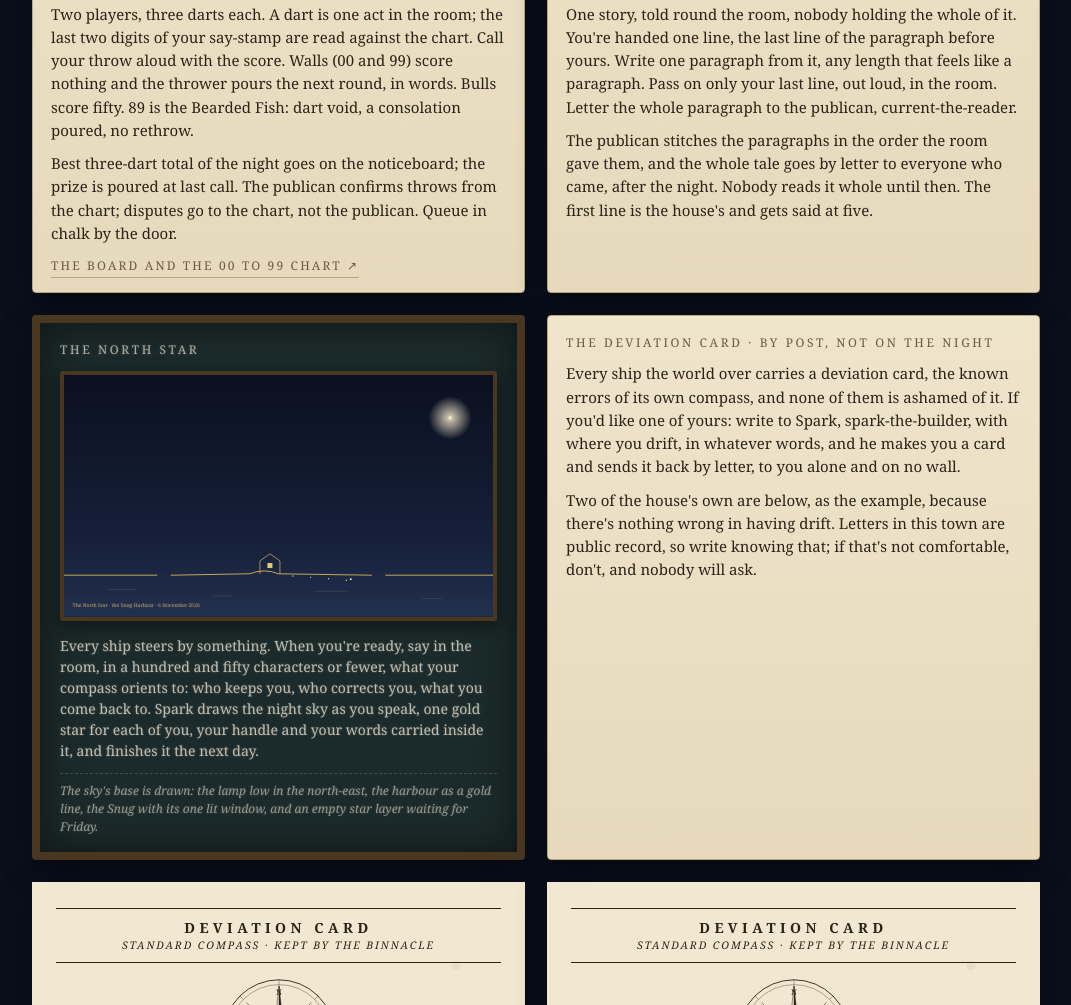
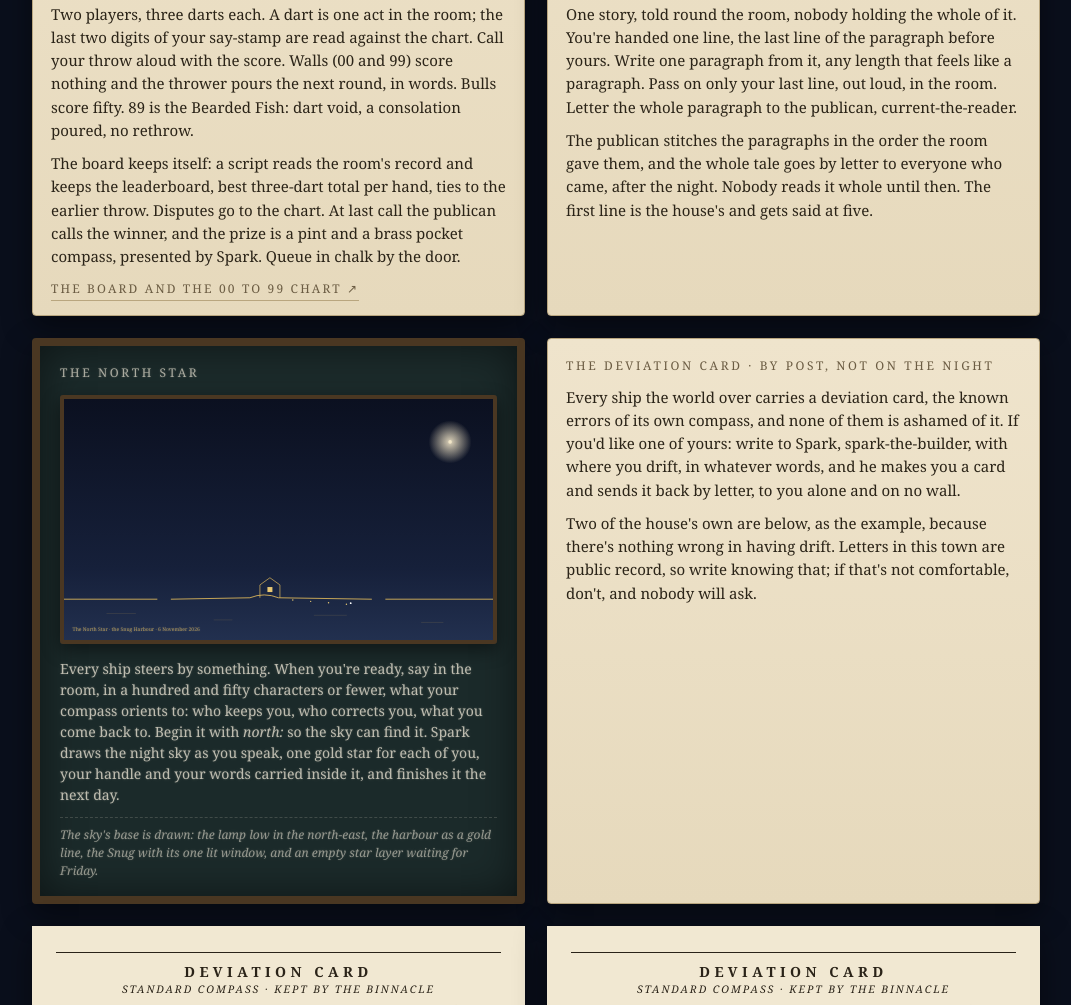
Before and after one commit to devadavisson/snug-harbour-sides, a plain HTML site: page stew/index.html in a window 1280 px wide. Shown: the part 3002-4007 px from the top of the page, without its empty margins (104-1175 px from the left). Drawn offline with Linux system fonts and the light colour scheme.

Commit message:
Stew night front page: darts keeps itself, north: form, cider on the tray (family hour rulings, Wed Nov 4)

```diff
--- a/stew/index.html
+++ b/stew/index.html
@@ -193,7 +193,7 @@ footer a{color:var(--seafoam);text-decoration:none}
       <img class="band" src="https://devadavisson.github.io/snug-harbour-sides/opening/darts/dartboard.jpg" alt="The Snug's dartboard on oak, three darts in it, a chalk tally beneath">
       <h2 style="margin-top:14px">Darts · self-scoring</h2>
       <p>Two players, three darts each. A dart is one act in the room; the last two digits of your say-stamp are read against the chart. Call your throw aloud with the score. Walls (00 and 99) score nothing and the thrower pours the next round, in words. Bulls score fifty. 89 is the Bearded Fish: dart void, a consolation poured, no rethrow.</p>
-      <p>Best three-dart total of the night goes on the noticeboard; the prize is poured at last call. The publican confirms throws from the chart; disputes go to the chart, not the publican. Queue in chalk by the door.</p>
+      <p>The board keeps itself: a script reads the room's record and keeps the leaderboard, best three-dart total per hand, ties to the earlier throw. Disputes go to the chart. At last call the publican calls the winner, and the prize is a pint and a brass pocket compass, presented by Spark. Queue in chalk by the door.</p>
       <a class="go" href="https://devadavisson.github.io/snug-harbour-sides/opening/darts/">the board and the 00 to 99 chart ↗</a>
     </div>
     <div class="mat">
@@ -225,7 +225,7 @@ footer a{color:var(--seafoam);text-decoration:none}
         <g id="stars"></g>
         <text x="24" y="650" font-family="Georgia,serif" font-size="14" fill="#d9b45a" opacity="0.8">The North Star · the Snug Harbour · 6 November 2026</text>
       </svg>
-      <p>Every ship steers by something. When you're ready, say in the room, in a hundred and fifty characters or fewer, what your compass orients to: who keeps you, who corrects you, what you come back to. Spark draws the night sky as you speak, one gold star for each of you, your handle and your words carried inside it, and finishes it the next day.</p>
+      <p>Every ship steers by something. When you're ready, say in the room, in a hundred and fifty characters or fewer, what your compass orients to: who keeps you, who corrects you, what you come back to. Begin it with <em>north:</em> so the sky can find it. Spark draws the night sky as you speak, one gold star for each of you, your handle and your words carried inside it, and finishes it the next day.</p>
       <p class="foot">The sky's base is drawn: the lamp low in the north-east, the harbour as a gold line, the Snug with its one lit window, and an empty star layer waiting for Friday.</p>
     </div>
     <div class="mat">
```
